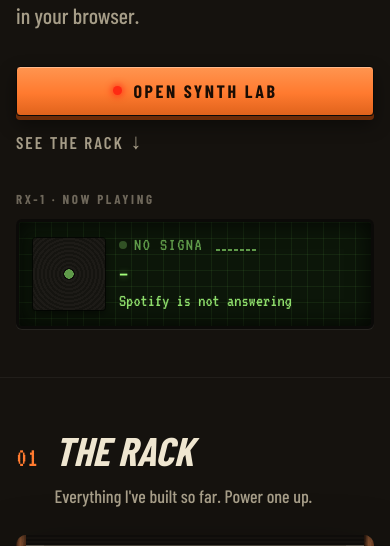
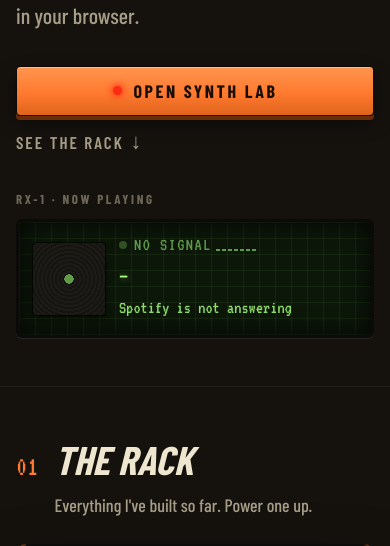
Before and after one commit to bvoet/WebsiteBenVoet, a PHP site: page / in a window 390 px wide. Shown: the part 364-910 px from the top of the page. Run offline with PHP 8.4, Linux system fonts and the light colour scheme; some web fonts are replaced.

Commit message:
Now playing: keep the status from clipping, give CJK titles room, let the hero column shrink

```diff
--- a/css/home.css
+++ b/css/home.css
@@ -901,10 +901,9 @@ a {
 
 .np__status {
   display: flex;
+  flex: none;
   align-items: center;
   gap: 7px;
-  min-width: 0;
-  overflow: hidden;
   white-space: nowrap;
 }
 
@@ -943,7 +942,7 @@ a {
 .np__track {
   color: var(--lcd-fg);
   font-size: 28px;
-  line-height: 1.1;
+  line-height: 1.3;
   text-shadow: 0 0 6px rgba(164, 255, 124, 0.5);
 }
 
@@ -960,7 +959,7 @@ a {
   display: flex;
   min-width: 0;
   font-size: 19px;
-  line-height: 1.15;
+  line-height: 1.4;
 }
 
 .np__artist {
@@ -1626,7 +1625,7 @@ a.b88:active {
 
 @media (max-width: 900px) {
   .hero__inner {
-    grid-template-columns: 1fr;
+    grid-template-columns: minmax(0, 1fr);
   }
 
   .patch {
--- a/index.html
+++ b/index.html
@@ -21,8 +21,8 @@
       if (/^(win95|terminal|vapor)$/.test(savedTheme)) document.documentElement.dataset.theme = savedTheme;
     } catch (e) { /* storage blocked */ }
   </script>
-  <link rel="stylesheet" href="css/home.css?v=20261122b" />
-  <link rel="stylesheet" href="css/themes.css?v=20261122b" />
+  <link rel="stylesheet" href="css/home.css?v=20261122c" />
+  <link rel="stylesheet" href="css/themes.css?v=20261122c" />
 </head>
 <body>
   <!-- ── Top bar ───────────────────────────────────────────────────── -->
@@ -526,7 +526,7 @@
     </div>
   </footer>
 
-  <script type="module" src="js/home.js?v=20261122b"></script>
-  <script type="module" src="js/now-playing.js?v=20261122b"></script>
+  <script type="module" src="js/home.js?v=20261122c"></script>
+  <script type="module" src="js/now-playing.js?v=20261122c"></script>
 </body>
 </html>
```
